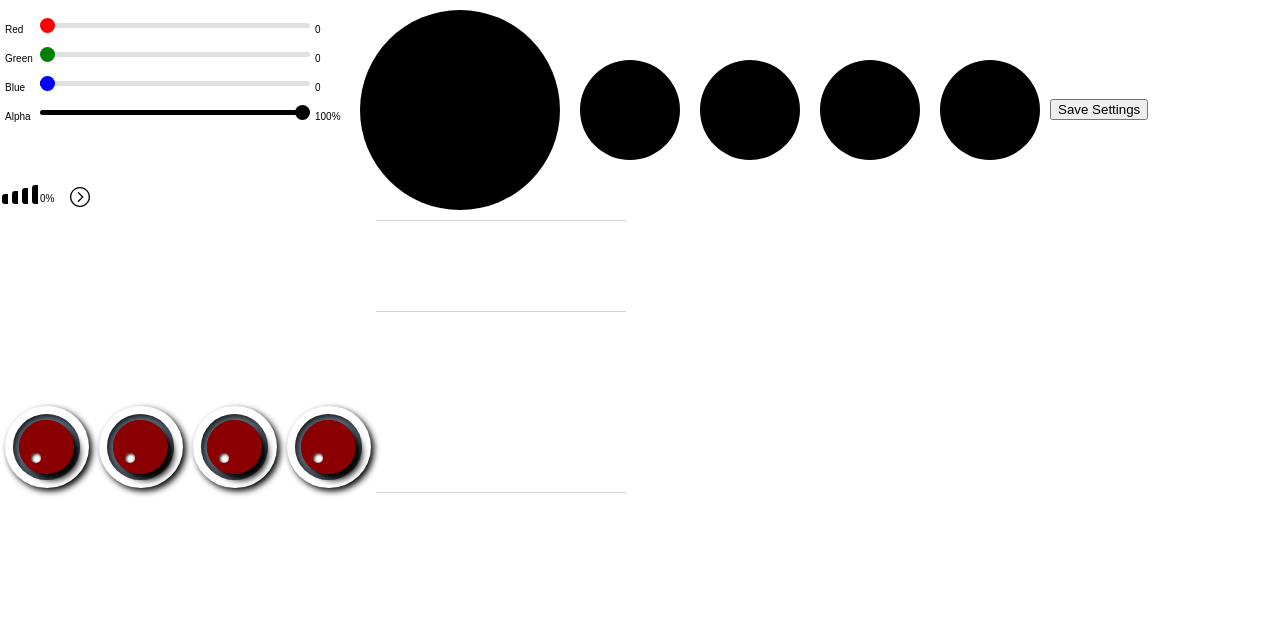
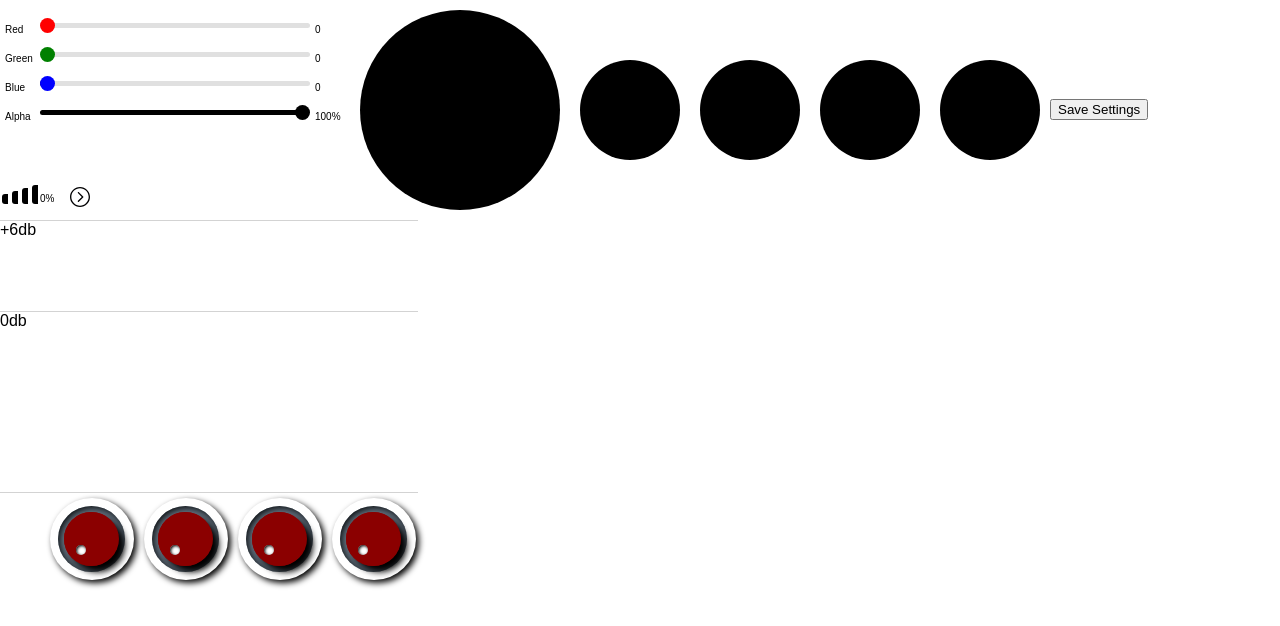
Before and after one commit to rardray/RGBA_SLIDERS, a React (Create React App) app: page / in a window 1280 px wide. Shown: the top 626 px of the page. Built offline with nearby package versions, Linux system fonts and the light colour scheme.

Commit message:
gradient controll on graphs

```diff
--- a/src/App.js
+++ b/src/App.js
@@ -6,6 +6,7 @@ import VolumeIndicator from './Volume-indicator';
 import $ from 'jquery';
 import RoundControl from './RoundControl';
 import Graphs from './Graphs';
+import './round-control.css';
 class App extends Component {
   state = {
     r: 0,
@@ -221,64 +222,13 @@ class App extends Component {
         <Box r={0} g={0} b={0} a={this.state.a} height={100} />
         <button onClick={this.handleSave}>Save Settings</button>
         <br />
-        <div style={{ display: 'inline-block', margin: 5 }}>
-          <RoundControl
-            roundControl={this.roundControl80}
-            roundKnob={this.state.roundKnob80}
-            control="round-control80"
-            pointer="round-pointer80"
-          />
-        </div>
-        <div style={{ display: 'inline-block', margin: 5 }}>
-          <RoundControl
-            roundControl={this.roundControl100}
-            roundKnob={this.state.roundKnob100}
-            control="round-control100"
-            pointer="round-pointer100"
-          />
-        </div>
-        <div style={{ display: 'inline-block', margin: 5 }}>
-          <RoundControl
-            roundControl={this.roundControl120}
-            roundKnob={this.state.roundKnob120}
-            control="round-control120"
-            pointer="round-pointer120"
-          />
-        </div>
-        <div style={{ display: 'inline-block', margin: 5 }}>
-          <RoundControl
-            roundControl={this.roundControl200}
-            roundKnob={this.state.roundKnob200}
-            control="round-control200"
-            pointer="round-pointer200"
-          />
-        </div>
         <div style={{ display: 'inline-block', verticalAlign: 'bottom' }}>
-          <div
-            style={{
-              height: 90,
-              width: 50,
-              borderWidth: 1,
-              position: 'relative',
-              borderStyle: 'solid',
-              borderColor: 'lightgrey',
-              borderRight: 'none',
-              borderLeft: 'none',
-              borderBottom: 'none'
-            }}
-          />
-          <div
-            style={{
-              height: 180,
-              position: 'relative',
-              width: 50,
-              borderWidth: 1,
-              borderStyle: 'solid',
-              borderColor: 'lightgray',
-              borderLeft: 'none',
-              borderRight: 'none'
-            }}
-          />
+          <div id="grid-label-container">
+            <p className="grid-child">+6db</p>
+          </div>
+          <div id="grid-label-bottom">
+            <p className="grid-child">0db</p>
+          </div>
         </div>
         <div
           style={{
@@ -316,6 +266,40 @@ class App extends Component {
         >
           <Graphs height={this.state.roundKnob200} />
         </div>
+        <br />
+        <div style={{ display: 'inline-block', width: 45 }} />
+        <div style={{ display: 'inline-block', margin: 5 }}>
+          <RoundControl
+            roundControl={this.roundControl80}
+            roundKnob={this.state.roundKnob80}
+            control="round-control80"
+            pointer="round-pointer80"
+          />
+        </div>
+        <div style={{ display: 'inline-block', margin: 5 }}>
+          <RoundControl
+            roundControl={this.roundControl100}
+            roundKnob={this.state.roundKnob100}
+            control="round-control100"
+            pointer="round-pointer100"
+          />
+        </div>
+        <div style={{ display: 'inline-block', margin: 5 }}>
+          <RoundControl
+            roundControl={this.roundControl120}
+            roundKnob={this.state.roundKnob120}
+            control="round-control120"
+            pointer="round-pointer120"
+          />
+        </div>
+        <div style={{ display: 'inline-block', margin: 5 }}>
+          <RoundControl
+            roundControl={this.roundControl200}
+            roundKnob={this.state.roundKnob200}
+            control="round-control200"
+            pointer="round-pointer200"
+          />
+        </div>
         <div
           style={{ height: $(window).height(), width: $(window).width() }}
           onClick={this.cancelBar}
--- a/src/Graphs.js
+++ b/src/Graphs.js
@@ -2,8 +2,19 @@ import React from 'react';
 import './round-control.css';
 
 const Graphs = props => {
+  const gradient = () => {
+    return Math.round(props.height * 0.94444);
+  };
+  const reduceRed = () => {
+    if (props.height >= 180) {
+      return Math.round(255 - props.height);
+    } else {
+      return 255;
+    }
+  };
   const style = {
-    height: props.height
+    height: props.height,
+    background: `linear-gradient(to top, rgb(10 255 0), rgb(${gradient()} ${reduceRed()} 0 ))`
   };
   return (
     <div>
--- a/src/round-control.css
+++ b/src/round-control.css
@@ -119,7 +119,7 @@
 #parent {
   position: relative;
   height: 180px;
-  width: 50px;
+  width: 92px;
   border: 1px solid lightgrey;
   margin: 0;
   border-left: none;
@@ -127,7 +127,7 @@
 }
 
 #parent .graphs {
-  width: 40px;
+  width: 80px;
   position: absolute;
   background: red;
   bottom: 0px;
@@ -139,10 +139,47 @@
 #top-grid {
   position: relative;
   height: 90px;
-  width: 50px;
+  width: 92px;
   border: 1px solid lightgrey;
   border-bottom: none;
   border-left: none;
   border-right: none;
   margin: 0;
 }
+
+#grid-label-container {
+  height: 90px;
+  width: 50px;
+  border-width: 1px;
+  position: relative;
+  border-style: solid;
+  border-color: lightgrey;
+  border-right: none;
+  border-left: none;
+  border-bottom: none;
+}
+
+#grid-label-container .grid-child {
+  position: absolute;
+  top: 0px;
+  left: 0px;
+  margin: 0px;
+}
+
+#grid-label-bottom {
+  height: 180px;
+  position: relative;
+  width: 50px;
+  border-width: 1px;
+  border-style: solid;
+  border-color: lightgray;
+  border-left: none;
+  border-right: none;
+}
+
+#grid-label-bottom .grid-child {
+  position: absolute;
+  top: 0px;
+  left: 0px;
+  margin: 0px;
+}
```
